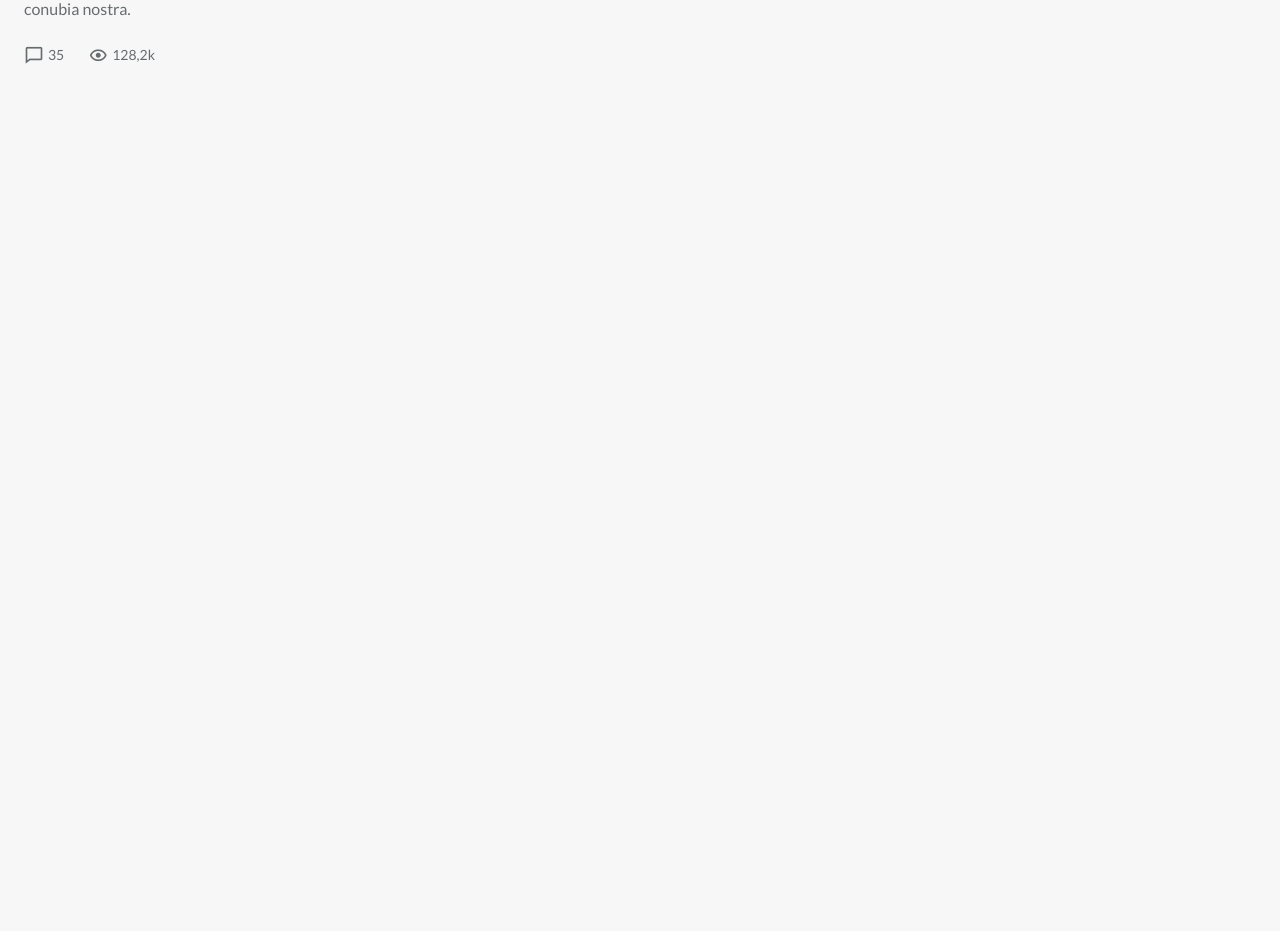
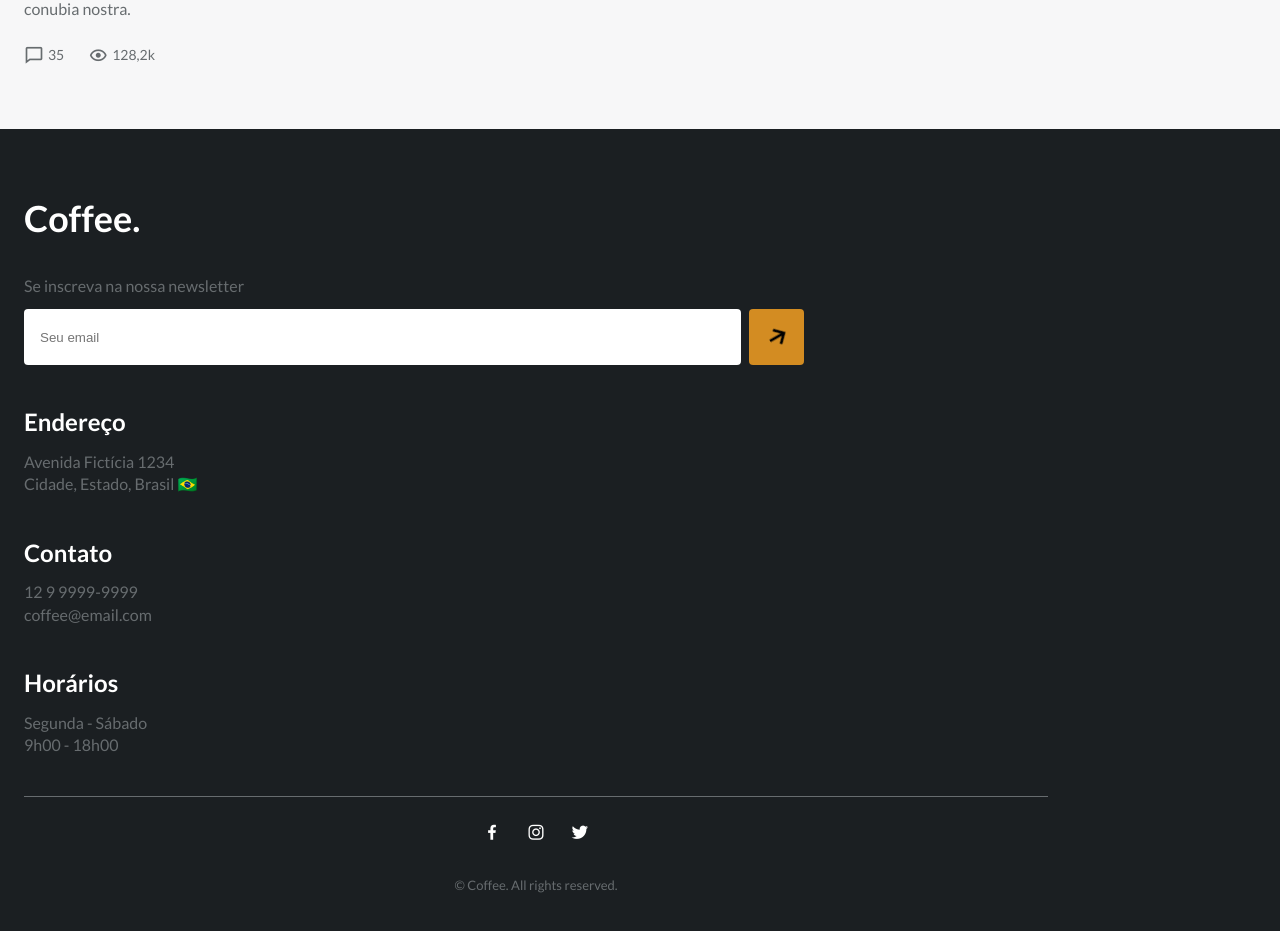
Before and after one commit to lramos33/coffee-shop, a React (Vite) app: page / in a window 1280 px wide. Shown: the part 8020-8951 px from the top of the page. Before the commit the page ends 8149 px from the top, so only its background shows below. Built offline with nearby package versions, Linux system fonts and the light colour scheme.

Commit message:
:hammer_and_wrench: add Footer

```diff
--- a/public/App.css
+++ b/public/App.css
@@ -594,3 +594,94 @@ button {
 .blog__reaction span {
   font-size: var(--small-font-size);
 }
+
+/*=============== FOOTER ===============*/
+.footer {
+  background-color: var(--black-color);
+  padding: 4rem 0 2.5rem;
+}
+
+.footer__title {
+  color: #fff;
+  font-size: var(--h1-font-size);
+  margin-bottom: 2rem;
+}
+
+.footer__description {
+  margin-bottom: .75rem;
+}
+
+.footer__newsletter {
+  display: flex;
+  column-gap: .5rem;
+}
+
+.footer__input {
+  border: none;
+  outline: none;
+  padding: 1.25rem 1rem;
+  border-radius: .25rem;
+  width: 70%;
+  color: var(--text-color);
+}
+
+.footer__button {
+  padding: .74rem;
+  font-size: 2rem;
+  border-radius: .25rem;
+  display: inline-flex;
+  background-color: var(--first-color);
+}
+
+.footer__button i {
+  transform: rotate(-30deg);
+  transition: .4s;
+}
+
+.footer__button:hover i {
+  transform: rotate(-30deg) translate(.25rem);
+}
+
+.footer__content {
+  row-gap: 2.5rem;
+  padding-bottom: 2.5rem;
+  border-bottom: 1px solid var(--text-color);
+}
+
+.footer__subtitle {
+  color: #fff;
+  font-size: var(--h2-font-size);
+  margin-bottom: .75rem;
+}
+
+/* .footer__flag {
+  width: 1rem;
+} */
+
+.footer__group {
+  display: flex;
+  flex-direction: column;
+  text-align: center;
+  margin-top: 1.5rem;
+}
+
+.footer__social {
+  display: flex;
+  justify-content: center;
+  column-gap: 1.5rem;
+  font-size: 1.25rem;
+  margin-bottom: 2rem;
+}
+
+.footer__social-link {
+  color: #fff;
+  transition: .4s;
+}
+
+.footer__social-link:hover {
+  color: var(--first-color);
+}
+
+.footer__copy {
+  font-size: var(--smaller-font-size);
+}
--- a/src/App.jsx
+++ b/src/App.jsx
@@ -9,6 +9,7 @@ import Quality from './components/Quality';
 import Blog from './components/Blog';
 
 import '../public/App.css';
+import Footer from './components/Footer';
 
 function App() {
   useScript('./JavaScript/mixitup.min.js');
@@ -24,6 +25,7 @@ function App() {
         <Quality />
         <Blog />
       </main>
+      <Footer />
     </>
   );
 }
--- /dev/null
+++ b/src/components/Footer.jsx
@@ -0,0 +1,73 @@
+import React from 'react';
+
+function Footer() {
+  return (
+    <footer className="footer">
+      <div className="footer__container container">
+        <h1 className="footer__title">Coffee.</h1>
+
+        <div className="footer__content grid">
+          <div className="footer__data">
+            <p className="footer__description">
+              Se inscreva na nossa newsletter
+            </p>
+
+            <div className="footer__newsletter">
+              <input type="email" placeholder="Seu email" className="footer__input" />
+              <button type="button" className="footer__button">
+                <i className="bx bx-right-arrow-alt" />
+              </button>
+            </div>
+          </div>
+
+          <div className="footer__data">
+            <h2 className="footer__subtitle">Endereço</h2>
+            <p className="footer__information">
+              Avenida Fictícia 1234
+              <br />
+              Cidade, Estado, Brasil 🇧🇷
+            </p>
+          </div>
+
+          <div className="footer__data">
+            <h2 className="footer__subtitle">Contato</h2>
+            <p className="footer__information">
+              12 9 9999-9999
+              <br />
+              coffee@email.com
+            </p>
+          </div>
+
+          <div className="footer__data">
+            <h2 className="footer__subtitle">Horários</h2>
+            <p className="footer__information">
+              Segunda - Sábado
+              <br />
+              9h00 - 18h00
+            </p>
+          </div>
+        </div>
+
+        <div className="footer__group">
+          <ul className="footer__social">
+            <a href="#home" className="footer__social-link">
+              <i className="bx bxl-facebook" />
+            </a>
+            <a href="#home" className="footer__social-link">
+              <i className="bx bxl-instagram" />
+            </a>
+            <a href="#home" className="footer__social-link">
+              <i className="bx bxl-twitter" />
+            </a>
+          </ul>
+
+          <span className="footer__copy">
+            &#169; Coffee. All rights reserved.
+          </span>
+        </div>
+      </div>
+    </footer>
+  );
+}
+
+export default Footer;
```
